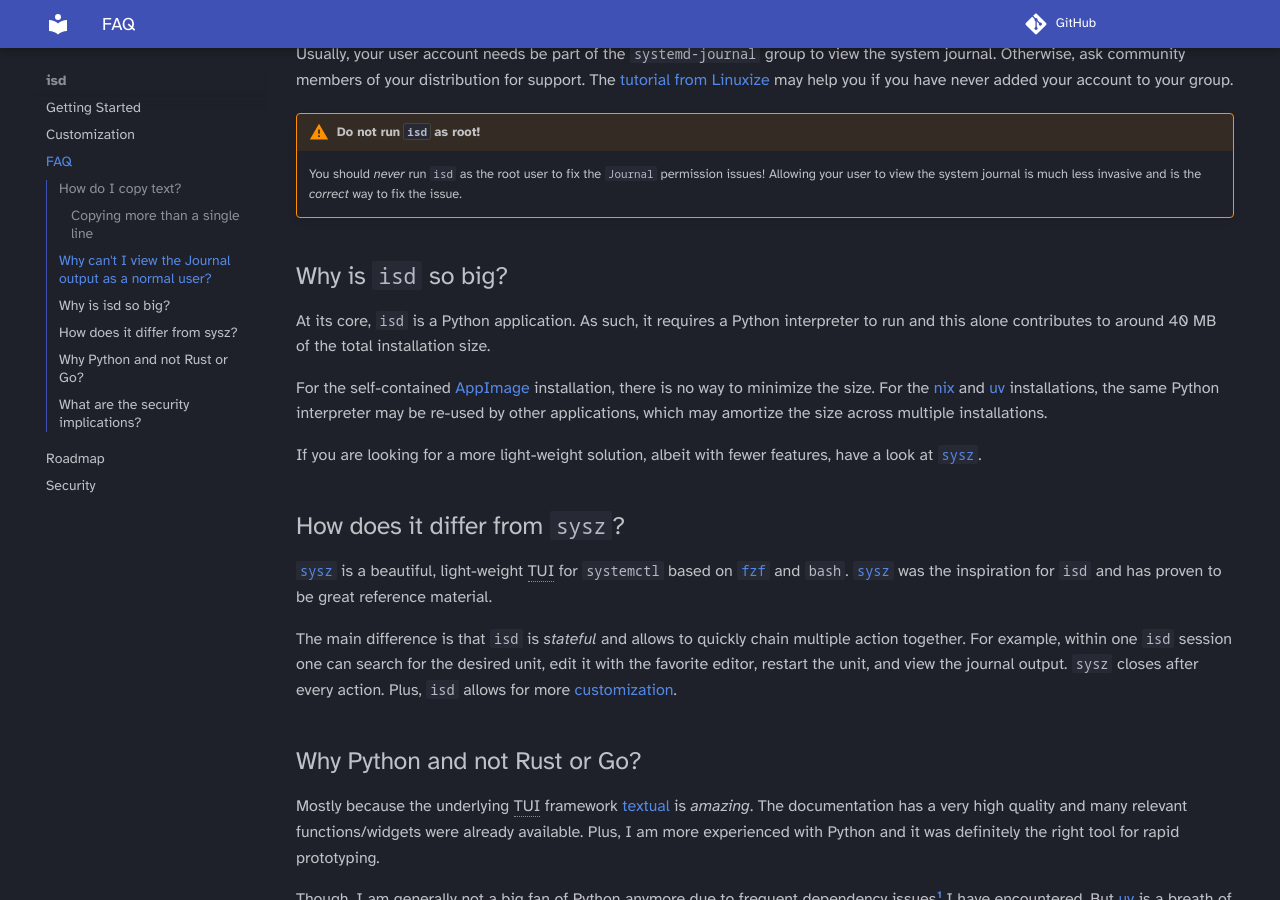
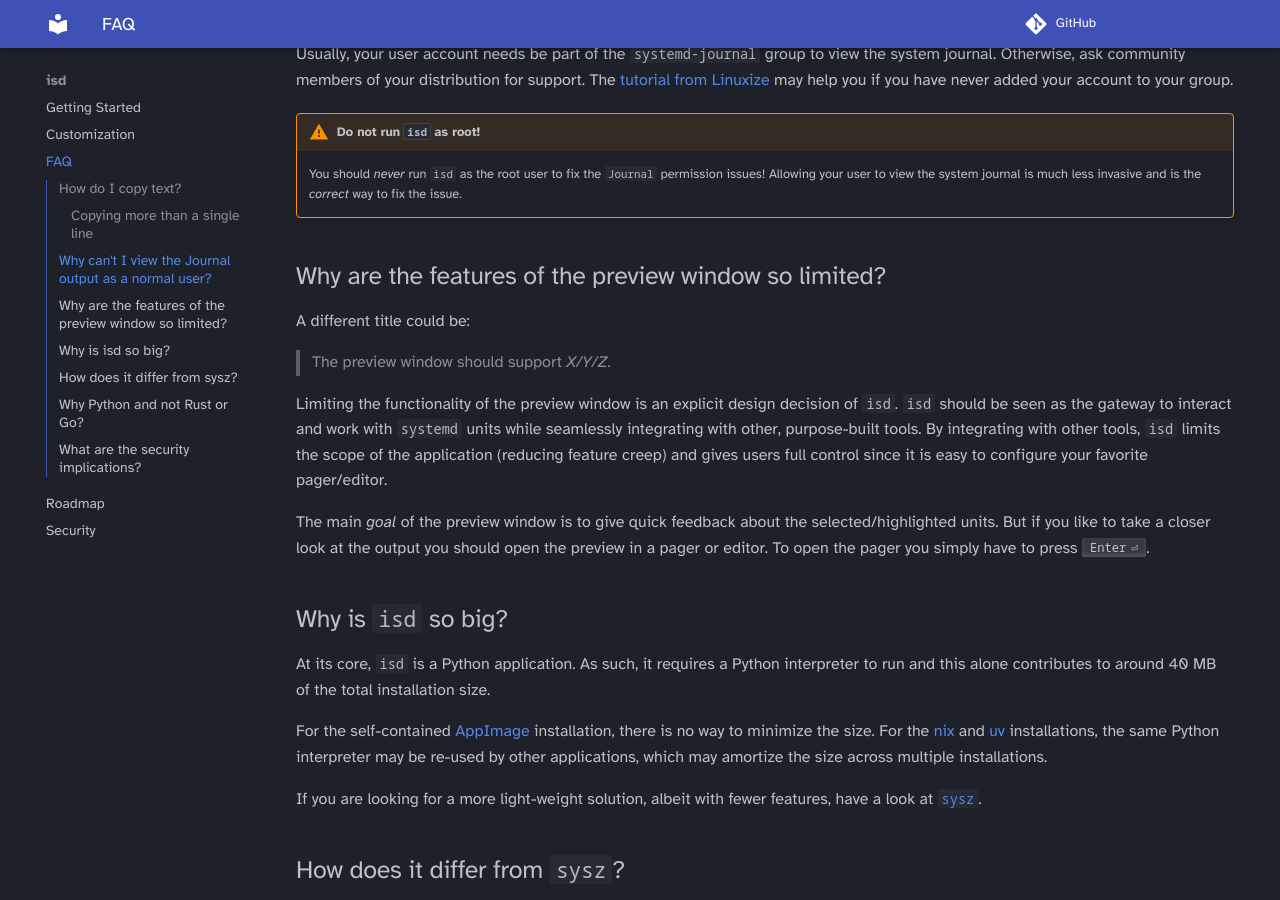
Before and after one commit to kainctl/isd, an MkDocs documentation site: the page built from docs/faq.md, in a window 1280 px wide and 900 px high, scrolled down 927 px. Built offline with MkDocs 1.6.1 and Material for MkDocs 9.7.7, drawn with Linux system fonts in a browser that asks for light colours; plug-ins that fetch from the network failed and are left out; comment, search, counter and statistics services are not loaded.

Commit message:
docs: clarify purpose of preview window and scope of `isd`
In reference to #12

```diff
--- a/docs/faq.md
+++ b/docs/faq.md
@@ -50,6 +50,25 @@ may help you if you have never added your account to your group.
     permission issues! Allowing your user to view the system journal
     is much less invasive and is the _correct_ way to fix the issue.
 
+## Why are the features of the preview window so limited?
+
+A different title could be:
+
+> The preview window should support _X/Y/Z_.
+
+Limiting the functionality of the preview window is an explicit design decision of `isd`.
+`isd` should be seen as the gateway to interact and work with `systemd` units while
+seamlessly integrating with other, purpose-built tools.
+By integrating with other tools, `isd` limits the scope of the application
+(reducing feature creep) and gives users full control since it is easy to configure
+your favorite pager/editor.
+
+The main _goal_ of the preview window is to give quick feedback about the selected/highlighted
+units. But if you like to take a closer look at the output you should open the preview
+in a pager or editor. To open the pager you simply have to press ++enter++.
+
+<!-- FUTURE: Add a few example pagers -->
+
 ## Why is `isd` so big?
 
 At its core, `isd` is a Python application.
```
